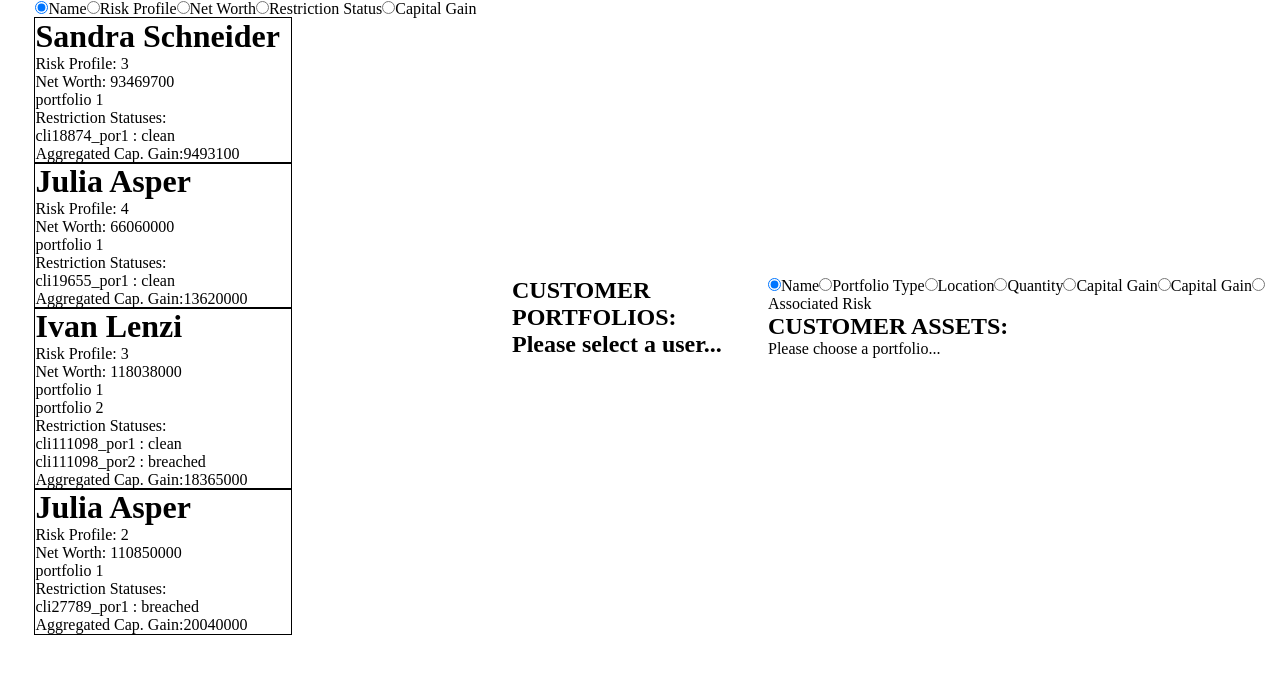
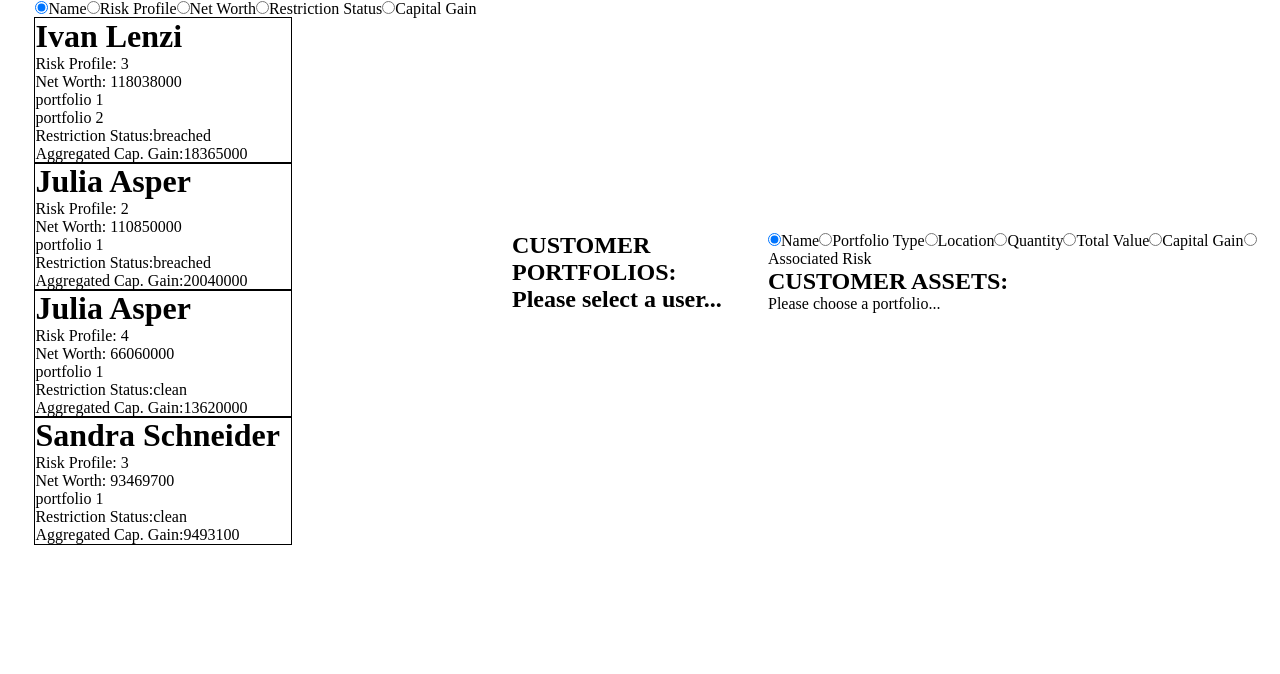
Before and after one commit to vankoosh/stock-portfolio-viewer, a React (Create React App) app: page / in a window 1280 px wide. Shown: the top 674 px of the page. Built offline with nearby package versions, Linux system fonts and the light colour scheme; the HTML template or start-up script is replaced by a standard one.

Commit message:
all done, now just css

```diff
--- a/src/components/Assets/Assets.jsx
+++ b/src/components/Assets/Assets.jsx
@@ -1,11 +1,42 @@
 import React from "react";
 import Asset from "../Asset/Asset";
 
-export default function Assets({ props }) {
+export default function Assets({ props, selectedRadioBtn_Portfolio }) {
+
+  function comparePortfolios(p1, p2) {
+    switch (selectedRadioBtn_Portfolio) {
+      case "name":
+        return p1.assetName > p2.assetName ? 1 : -1;
+      case "type":
+        return p1.assetType > p2.assetType ? 1 : -1;
+      case "location":
+        return p1.location > p2.location ? 1 : -1;
+      case "quantity":
+        return p1.quantity > p2.quantity ? 1 : -1;
+      case "total value":
+        return p1.quantity * p1.valuePerAsset > p2.quantity * p2.valuePerAsset
+          ? 1
+          : -1;
+      case "capital gain":
+        return p1.quantity * p1.capitalGainPerAsset >
+          p2.quantity * p2.capitalGainPerAsset
+          ? 1
+          : -1;
+      case "risk":
+        return p1.quantity * p1.associatedRiskPerAsset >
+          p2.quantity * p2.associatedRiskPerAsset
+          ? 1
+          : -1;
+      default:
+        console.log("no comparison ran");
+    }
+  }
+
+
   if (props) {
-    return props.assets.map((asset) => {
-      return <Asset props={asset} />
-    })
+    return props.assets.sort(comparePortfolios).map((asset) => {
+      return <Asset props={asset} key={asset.isin} />;
+    });
   } else {
     return <p>Please choose a portfolio...</p>;
   }
--- a/src/components/Portfolios/Portfolios.jsx
+++ b/src/components/Portfolios/Portfolios.jsx
@@ -2,6 +2,8 @@ import Portfolio from "../Portfolio/Portfolio";
 import "./Portfolios.css";
 
 export default function Portfolios({ props, setSelectedPortfolio }) {
+
+
   if (props) {
     return props.portfolios.map((portfolio) => {
       return (
--- a/src/components/User/User.jsx
+++ b/src/components/User/User.jsx
@@ -1,30 +1,6 @@
-import { useEffect, useState } from "react";
 import "./User.css";
 
 export default function User({ props, handleUserClick }) {
-  const [netWorth, setNetWorth] = useState(0);
-  const [capGain, setCapGain] = useState(0);
-
-  useEffect(() => {
-    let tempNetWorth = 0;
-    props.portfolios.forEach((portfolio) => {
-      portfolio.assets.forEach((asset) => {
-        tempNetWorth += asset.quantity * asset.valuePerAsset;
-      });
-    });
-    setNetWorth(tempNetWorth);
-  }, [props.portfolios]);
-
-  useEffect(() => {
-    let tempCapGain = 0;
-    props.portfolios.forEach((portfolio) => {
-      portfolio.assets.forEach((asset) => {
-        tempCapGain += asset.quantity * (asset.capitalGainPerAsset * 1);
-      });
-    });
-    setCapGain(tempCapGain);
-  }, [props.portfolios]);
-
   return (
     <div
       className="user"
@@ -36,7 +12,7 @@ export default function User({ props, handleUserClick }) {
         {props.firstName} {props.lastName}
       </h1>
       <p>Risk Profile: {props.riskProfile}</p>
-      <p>Net Worth: {netWorth}</p>
+      <p>Net Worth: {props.aggNetWorth}</p>
 
       {props.portfolios.map((portfolio) => {
         return (
@@ -46,16 +22,8 @@ export default function User({ props, handleUserClick }) {
         );
       })}
 
-      <p>Restriction Statuses:</p>
-
-      {props.portfolios.map((portfolio) => {
-        return (
-          <p key={portfolio.portfolioId + " portfolioStatus"}>
-            {portfolio.portfolioId} : {portfolio.restrictionStatus}
-          </p>
-        );
-      })}
-      <p>Aggregated Cap. Gain:{capGain}</p>
+      <p>Restriction Status:{props.aggRestrictionStatus}</p>
+      <p>Aggregated Cap. Gain:{props.aggCapGain}</p>
     </div>
   );
 }
--- a/src/components/Users/Viewer.css
+++ b/src/components/Users/Viewer.css
@@ -1,4 +1,4 @@
-.users-container{
+.viewer-container{
   display: grid;
   grid-template-columns: 1fr 20vw 1fr;
   place-items: center;
--- a/src/components/Users/Viewer.jsx
+++ b/src/components/Users/Viewer.jsx
@@ -8,11 +8,16 @@ import Assets from "../Assets/Assets";
 export default function Viewer() {
   const res = JSON.stringify(userListJson);
   const arr = JSON.parse(res);
-  const aggRestrStatusArray = arrRestrictionAggregator(arr);
-  console.log(aggRestrStatusArray);
+  const aggregatedArray = aggregatedArr(arr);
 
-  function arrRestrictionAggregator(arr) {
-    const newArr = arr.map((user) => {
+  const [selectedRadioBtn_User, setSelectedRadioBtn_User] = useState("name");
+  const [selectedRadioBtn_Portfolio, setSelectedRadioBtn_Portfolio] =
+    useState("name");
+  const [selectedUser, setSelectedUser] = useState();
+  const [selectedPortfolio, setSelectedPortfolio] = useState();
+
+  function aggregatedArr(arr) {
+    const arrWithRestriction = arr.map((user) => {
       if (
         user.portfolios.some(
           (status) => status.restrictionStatus === "breached"
@@ -29,67 +34,71 @@ export default function Viewer() {
         };
       }
     });
+
     //end of aggregated restriction status logic
-    const anotherNewArr = newArr.map((user) => {
+    const arrWithRestrictionAndWorth = arrWithRestriction.map((user) => {
       let tempNetWorth = 0;
+
       user.portfolios.forEach((portfolio) => {
         portfolio.assets.forEach((asset) => {
-          console.log(tempNetWorth)
           tempNetWorth += asset.quantity * asset.valuePerAsset;
         });
+      });
+      return {
+        aggNetWorth: tempNetWorth,
+        ...user,
+      };
+    });
+    //end of net worth logic
+    const arrWithRestrictionWorthAndGain = arrWithRestrictionAndWorth.map(
+      (user) => {
+        let tempCapGain = 0;
+        user.portfolios.forEach((portfolio) => {
+          portfolio.assets.forEach((asset) => {
+            tempCapGain += asset.quantity * (asset.capitalGainPerAsset * 1);
+          });
+        });
         return {
-          netWorth: tempNetWorth,
-          ...user
-        }
-      });
-    })
-
-
-    return anotherNewArr;
+          aggCapGain: tempCapGain,
+          ...user,
+        };
+      }
+    );
+    //end of cap gain logic
+    return arrWithRestrictionWorthAndGain;
   }
 
-
-  const compareUsers = (p1, p2) => {
+  function compareUsers(p1, p2) {
     switch (selectedRadioBtn_User) {
       case "name":
-        p1.firstName > p2.firstName ? 1 : -1;
-        break;
+        return p1.firstName > p2.firstName ? 1 : -1;
       case "risk":
-        p1.riskProfile > p2.riskProfile ? 1 : -1;
-        break;
+        return p1.riskProfile > p2.riskProfile ? 1 : -1;
       case "worth":
-        p1.riskProfile > p2.riskProfile ? 1 : -1;
-        break;
+        return p1.aggNetWorth > p2.aggNetWorth ? 1 : -1;
       case "restriction":
-        p1.riskProfile > p2.riskProfile ? 1 : -1;
-        break;
+        return p1.aggRestrictionStatus > p2.aggRestrictionStatus ? 1 : -1;
       case "gain":
-        p1.riskProfile > p2.riskProfile ? 1 : -1;
-        break;
+        return p1.aggNetGain > p2.aggNetGain ? 1 : -1;
       default:
-      // code block
+        console.log("no comparison ran");
     }
-  };
+  }
 
-  const [selectedRadioBtn_User, setSelectedRadioBtn_User] = useState("name");
-  const [selectedRadioBtn_Portfolio, setSelectedRadioBtn_Portfolio] =
-    useState("name");
-  const [selectedUser, setSelectedUser] = useState();
-  const [selectedPortfolio, setSelectedPortfolio] = useState();
+  function handleRadioClick_User(e) {
+    setSelectedRadioBtn_User(e.currentTarget.value);
+  }
 
-  const handleRadioClick_User = (e) => {
-    setSelectedRadioBtn_User(e.currentTarget.value);
-  };
-  const handleRadioClick_Portfolio = (e) => {
+  function handleRadioClick_Portfolio(e) {
     setSelectedRadioBtn_Portfolio(e.currentTarget.value);
-  };
+  }
 
-  const handleUserClick = (selectedUser) => {
+  function handleUserClick(selectedUser) {
     setSelectedUser(selectedUser);
-  };
+  }
 
   return (
-    <div className="users-container">
+    <div className="viewer-container">
       <main className="users-sort">
         <form action="/">
           <input
@@ -134,7 +143,7 @@ export default function Viewer() {
           Capital Gain
         </form>
 
-        {arr.sort(compareUsers).map((user) => {
+        {aggregatedArray.sort(compareUsers).map((user) => {
           return (
             <User
               props={user}
@@ -152,7 +161,7 @@ export default function Viewer() {
           setSelectedPortfolio={setSelectedPortfolio}
         />
       </aside>
-      <aside>
+      <aside className="assets-container">
         <form action="/">
           <input
             type="radio"
@@ -195,7 +204,7 @@ export default function Viewer() {
             }
             onChange={handleRadioClick_Portfolio}
           />
-          Capital Gain
+          Total Value
           <input
             type="radio"
             name="sort"
@@ -216,7 +225,10 @@ export default function Viewer() {
           Associated Risk
         </form>
         <h1>CUSTOMER ASSETS:</h1>
-        <Assets props={selectedPortfolio} />
+        <Assets
+          props={selectedPortfolio}
+          selectedRadioBtn_Portfolio={selectedRadioBtn_Portfolio}
+        />
       </aside>
     </div>
   );
```
